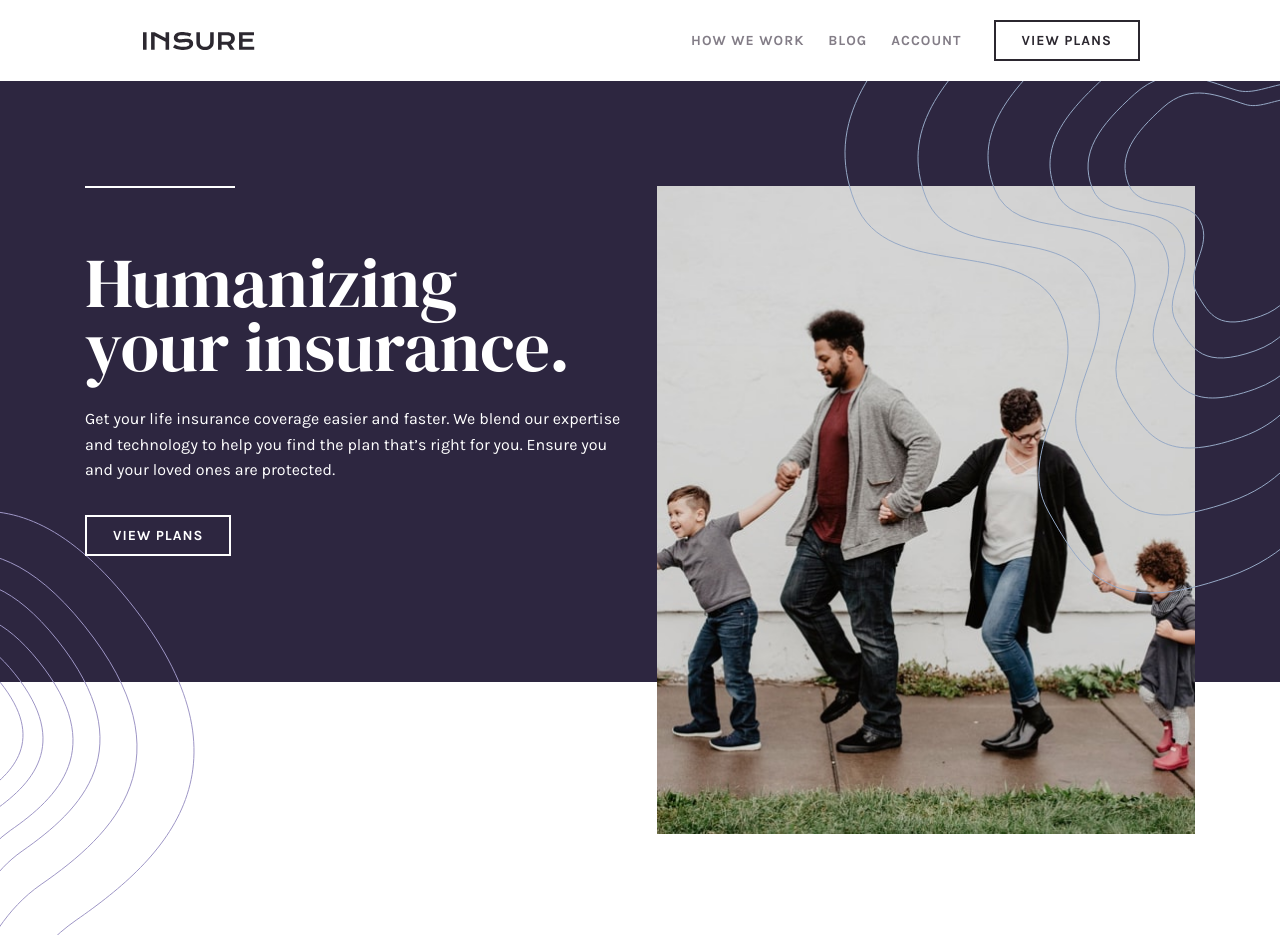
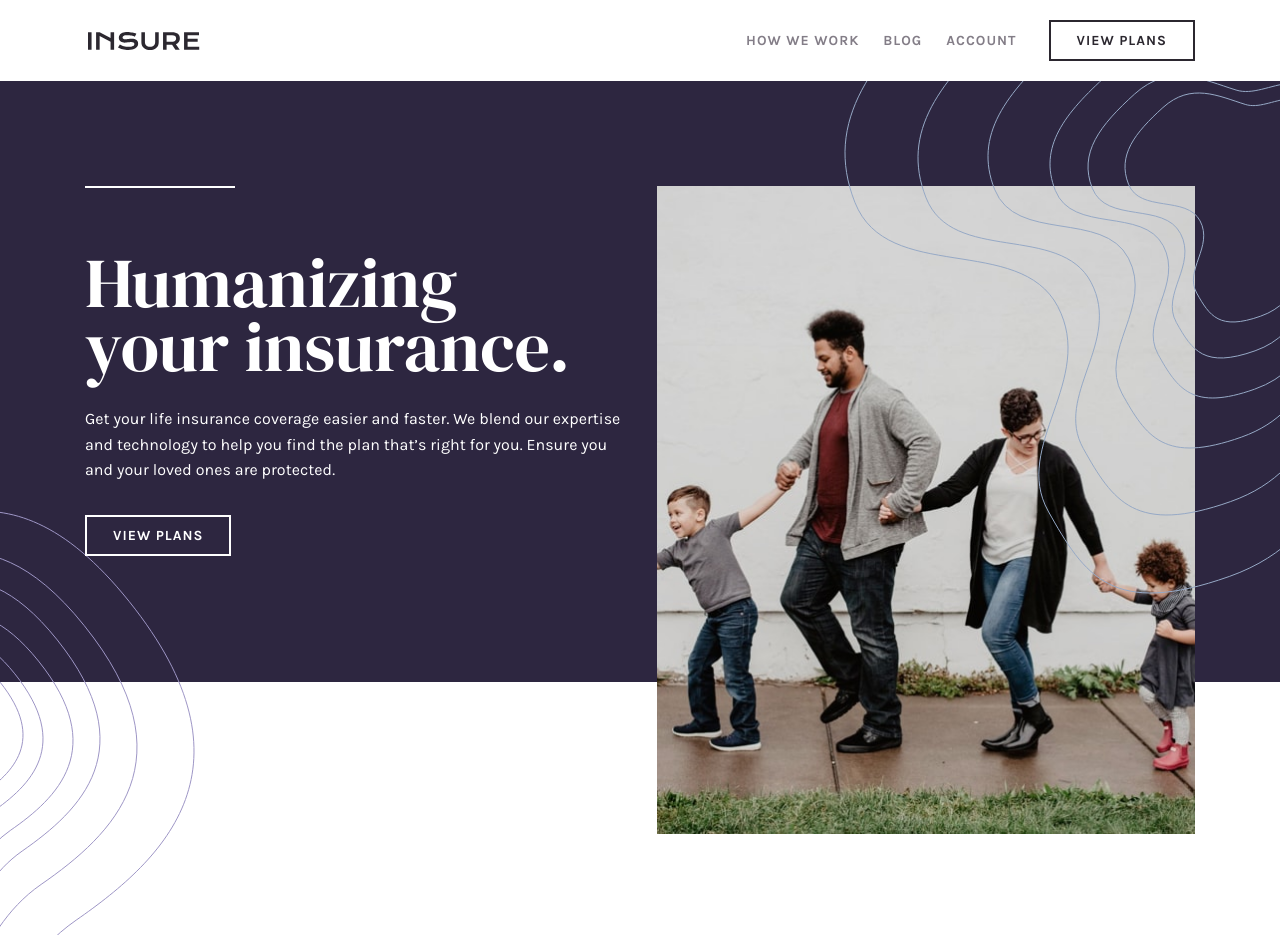
Before and after one commit to brasspetals/fm-insure-landing-page, a plain HTML site: page index.html in a window 1280 px wide. Shown: the top 935 px of the page. Drawn offline with Linux system fonts and the light colour scheme.

Commit message:
Adjust header content alignment

```diff
--- a/sass/_layout.scss
+++ b/sass/_layout.scss
@@ -20,7 +20,7 @@
     width: 100%;
     z-index: 100;
     position: relative;
-    max-width: 111rem;
+    max-width: 122rem;
     padding: 2.4rem;
     background-color: #fff;
 
```
Also changed, not shown: css/styles.min.css.
